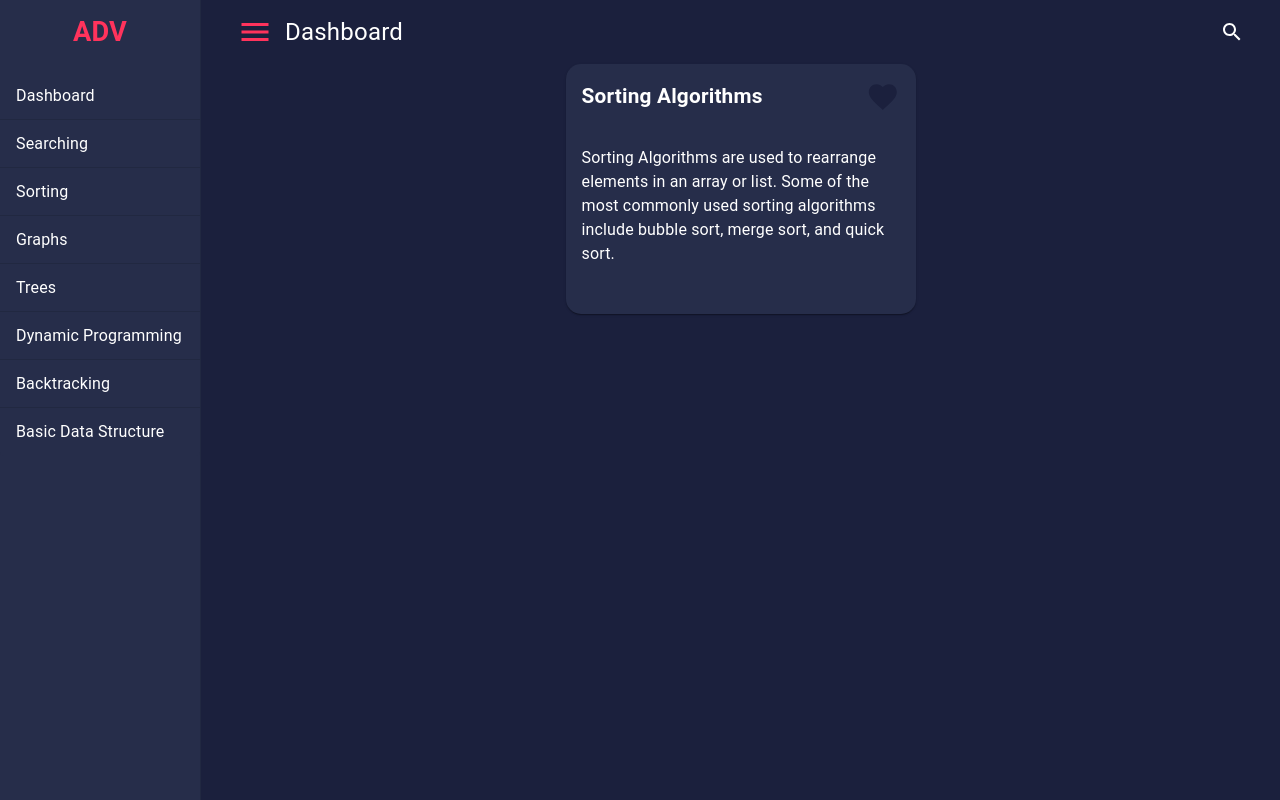
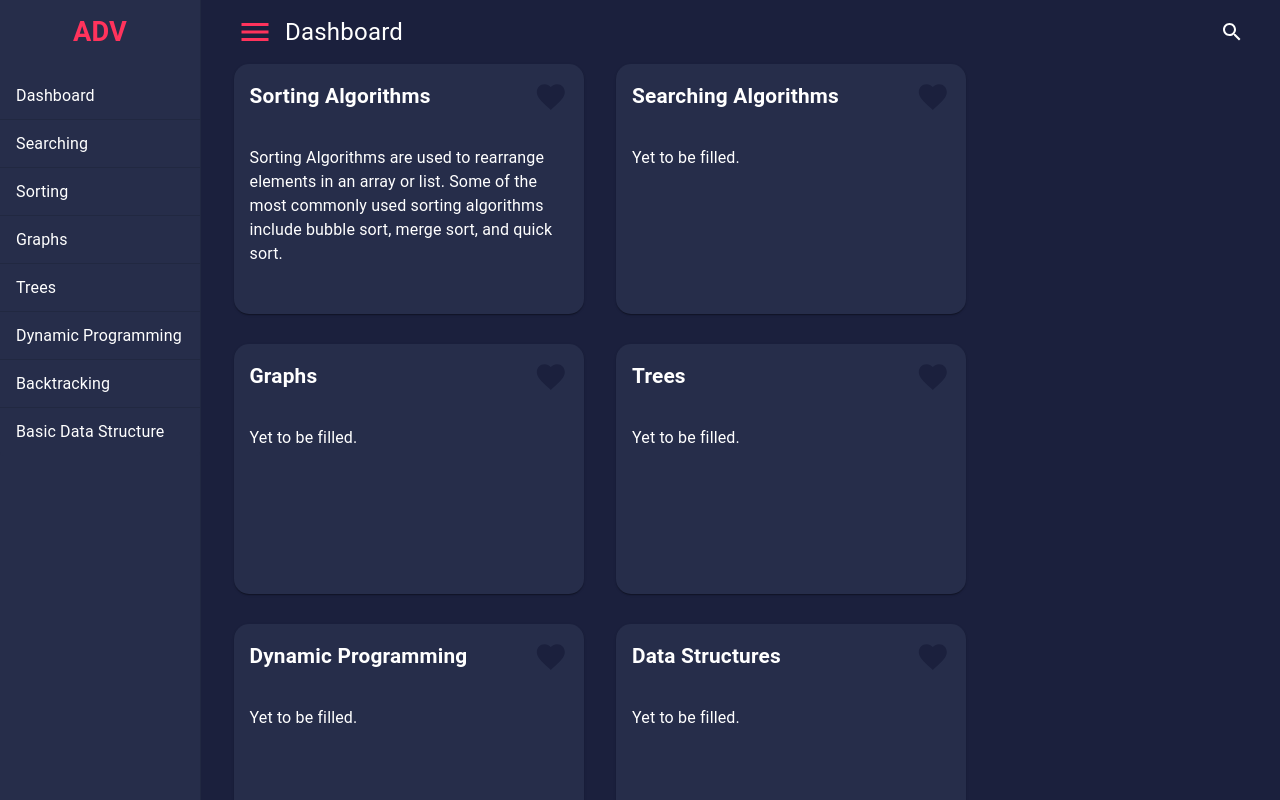
Before and after one commit to AlgoVisionKnights-V2/adv-react, a React (Create React App) app: page / in a window 1280 px wide. Shown: the top 800 px of the page. Built offline with nearby package versions, Linux system fonts and the light colour scheme; what react-unity-webgl would draw is missing.

Commit message:
Completed Topic Cards with Favorite Button

```diff
--- a/src/components/algorithm/Algorithm.css
+++ b/src/components/algorithm/Algorithm.css
@@ -1,5 +1,6 @@
 .Algorithm{
-    height: 100%;
+    margin-left: 32.5px;
+    margin-bottom: 20px;
 }
 
 #card {
@@ -7,7 +8,6 @@
 	height: 250px;
 	background-color: #262D4A;
 	border-radius: 15px;
-	margin-bottom: 10px;
 }
 
 #card-content {
--- a/src/components/algorithm/Algorithm.js
+++ b/src/components/algorithm/Algorithm.js
@@ -4,7 +4,7 @@ import {Card, CardContent, IconButton, Typography} from '@material-ui/core';
 import FavoriteIcon from '@material-ui/icons/Favorite';
 import FavoriteBorderOutlinedIcon from '@material-ui/icons/FavoriteBorderOutlined';
 
-function Algorithm() {
+function Algorithm({title, description}) {
     const [heartColor, setHeartColor] = React.useState(false);
     const handleHeartColor = () => {
         setHeartColor(!heartColor);
@@ -13,7 +13,7 @@ function Algorithm() {
     <div class="Algorithm">
         <Card id="card">
             <CardContent id="card-content">
-                <Typography id="cardHeader"> Sorting Algorithms </Typography>
+                <Typography id="cardHeader"> {title} </Typography>
                 <IconButton id="favorite-icon">
                     <FavoriteIcon style={{ fontSize: '1.4em' , color: heartColor ? '#ff335c' : '#1b203d' }}
                         onClick={handleHeartColor}/>
@@ -21,11 +21,9 @@ function Algorithm() {
             </CardContent>
             <CardContent id="card-content">
                 <Typography id="cardInfo">
-                    Sorting Algorithms are used to rearrange elements in an array or list.
-                    Some of the most commonly used sorting algorithms include bubble sort, merge sort, and quick sort.
+                    {description}
                 </Typography>
             </CardContent>
-
         </Card>
     </div>
     );
--- a/src/components/dashboard/Dashboard.css
+++ b/src/components/dashboard/Dashboard.css
@@ -2,7 +2,7 @@
 	height: 100%;
 	display: flex;
 	flex-wrap: wrap;
-	justify-content: space-around;
+	justify-content: flex-start;
 }
 
 #card {
--- a/src/components/dashboard/Dashboard.js
+++ b/src/components/dashboard/Dashboard.js
@@ -1,11 +1,12 @@
 import './Dashboard.css';
+import algorithms from './algorithmList';
 import {Card} from '@material-ui/core';
 import Algorithm from '../algorithm/Algorithm';
 
 function Dashboard() {
 	return (
 		<div className='Dashboard'>
-			<Algorithm/>
+			{algorithms.map((algorithm)=>(<Algorithm title={algorithm.title} description={algorithm.description}/>))}
 		</div>
 	);
 }
--- /dev/null
+++ b/src/components/dashboard/algorithmList.js
@@ -0,0 +1,31 @@
+const algorithms = [
+    {
+        title: 'Sorting Algorithms',
+        description: 'Sorting Algorithms are used to rearrange elements in an array or list. Some of the most commonly used sorting algorithms include bubble sort, merge sort, and quick sort.'
+    },
+    {
+        title: 'Searching Algorithms',
+        description: 'Yet to be filled.'
+    },
+    {
+        title: 'Graphs',
+        description: 'Yet to be filled.'
+    },
+    {
+        title: 'Trees',
+        description: 'Yet to be filled.'
+    },
+    {
+        title: 'Dynamic Programming',
+        description: 'Yet to be filled.'
+    },
+    {
+        title: 'Data Structures',
+        description: 'Yet to be filled.'
+    },
+    {
+        title: 'Backtracking',
+        description: 'Yet to be filled.'
+    }
+];
+export default algorithms;
```
